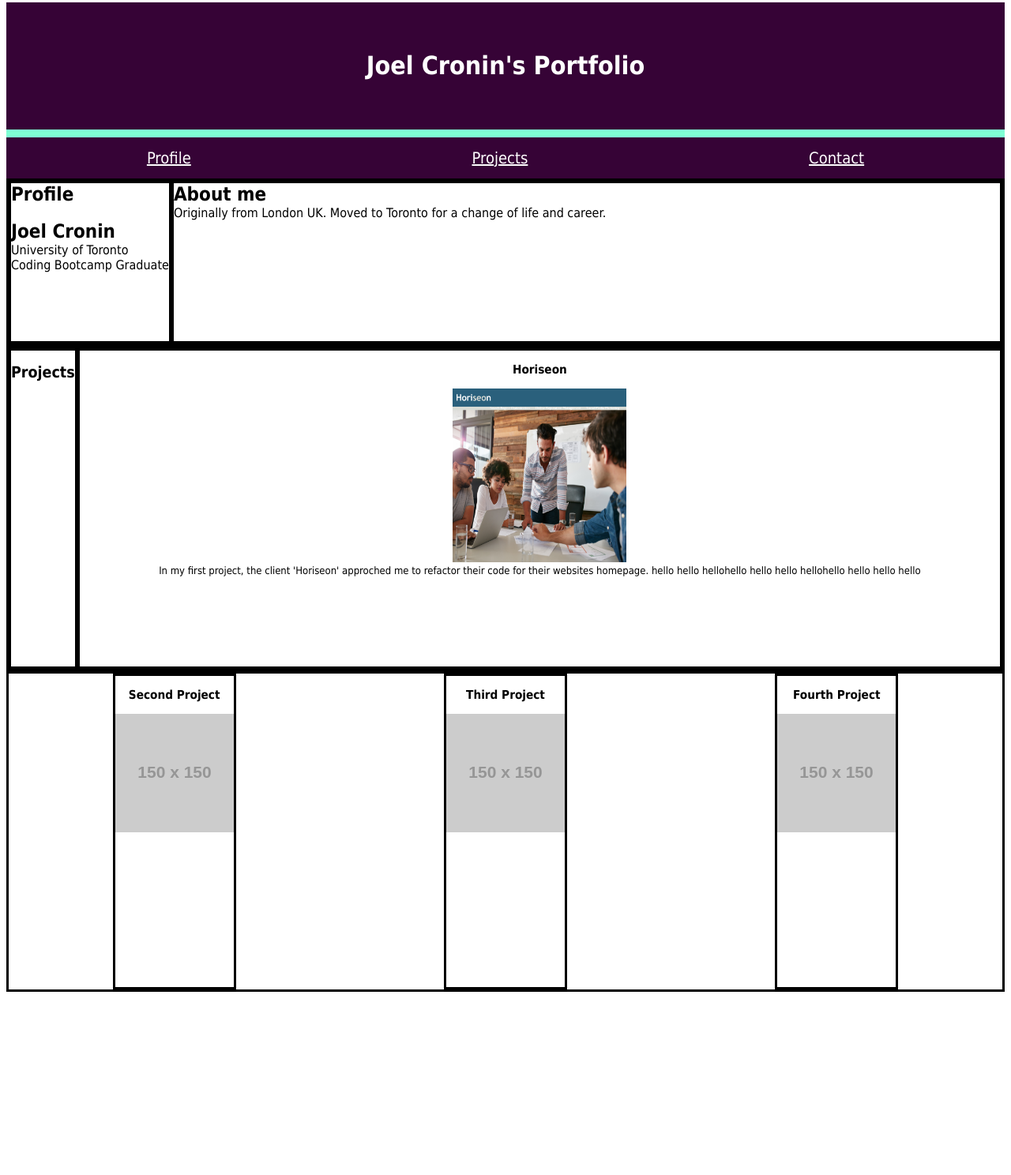
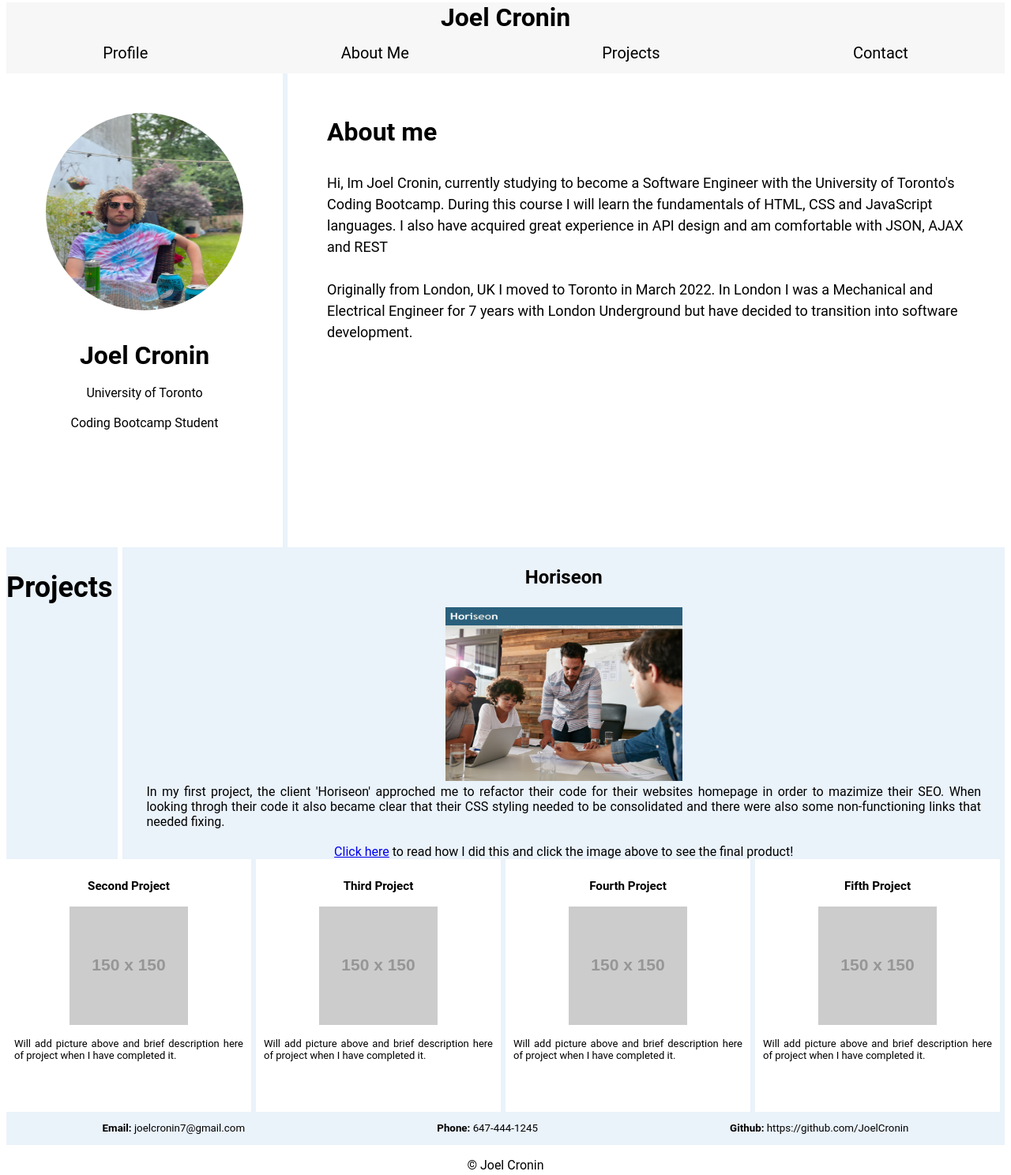
Before and after one commit to JoelCronin/super-meme, a plain HTML site: page index.html in a window 1280 px wide. Shown: the part 5-1493 px from the top of the page at 79% size. Before the commit the page ends 1269 px from the top, so only its background shows below. Drawn offline with Linux system fonts and the light colour scheme; placeholder pictures from the web are drawn by us.

Commit message:
Comments added in CSS and HTML files

```diff
--- a/assets/css/style.css
+++ b/assets/css/style.css
@@ -1,28 +1,31 @@
 *{
-   font-family: Tahoma;
+   font-family: "roboto", sans-serif ;
 }
 
 header {
-  padding: 40px;
-  font-family: Tahoma;
-  background-color: rgb(54, 3, 54);
-  color: #ffffff;
-  border-bottom: 10px solid aquamarine;
+  background-color: #f7f7f7;
+  color: black;
   text-align: center;
+  margin: 0;
+}
+
+h1{
+  margin: 0%;
 }
 
 nav {
   display: flex;
-  font-family: Tahoma;
   font-size: 20px;
-  background-color: rgb(54, 3, 54);
+  background-color: #f7f7f7;
   justify-content: space-around;
+  color: black;
 }
 
 nav a{
-  background-color: rgb(54, 3, 54);
+  background-color: #f7f7f7;
   padding: 14px 20px;
-  color: white;
+  color: black;
+  text-decoration: none;
 }
 
 nav ul {
@@ -30,52 +33,72 @@ nav ul {
 }
 
 .container-1{
-    border: 3px solid black;
-    display:flex;
+    display: flex;
     flex-direction: row;
-    flex-wrap: wrap;
     margin: 0px;
+    background-color: #fff;
 }
 
 .container-1 h2 {
     margin: 0px;
+    font-size: xx-large;
 }
 
 .container-1 p {
   margin: 0px;
 }
 .profile {
-  border: 3px solid black;
-  height: 200px
+  display: flex;
+  flex-direction: column;
+  align-items: center;
+  border-right: #eaf2fa 2px solid;
+  padding: 4px;
+  padding: 50px;
+}
+
+.profPic {
+  height: 250px;
+  width: 250px;
+  border-radius: 50%;
+}
+
+.bio {
+  flex-grow: 1;
+  height: 500px;
+  flex-wrap: wrap;
+  padding: 50px;
+  line-height: 1.5;
+  font-size: large;
+}
+
+.container-2{
+  display:flex;
+  flex-direction: row;
+  font-size: small;
+  background-color: #eaf2fa ;
+}
+
+.title {
+  font-size: x-large;
+}
+
+.projects-section {
+
+border-right: 2px white solid;
+font-size: x-large;
+padding-right: 7px;
 
 }
 
-.bio {
-  border: 3px solid black;
-  height: 200px;
-  flex-grow: 1;
-}
-
-.container-2{
-  border: 3px solid black;
-  display:flex;
-  flex-direction: row;
-  font-size: small;
-}
-
-.projects {
-border: 3px solid black;
-height: 400px
-}
-
 .horiseon {
-border: 3px solid black;
-height: 400px;
 display: flex;
 align-items: center;
 flex-direction: column;
 flex-wrap: wrap;
 flex-grow: 1;
+text-align: justify;
+text-justify: inter-word;
+font-size: medium;
 }
 
 .horiseon p {
@@ -84,44 +107,83 @@ flex-grow: 1;
 
 .first-project {
   height: 220px;
-  width: 220px;
+  width: 300px;
 }
 
 .container-3 {
-  border: 3px solid black;
-  height: 400px;
-  flex-grow: 1;
-  display:flex;
+  display: flex;
   flex-direction: row;
   font-size: small;
   justify-content: space-around;
 }
 
-.second-project{
-  border: 3px solid black;
+.project{
+  display: flex;
+  flex-wrap: wrap;
+  flex-direction: column;
+  justify-content: flex-start;
+  flex-grow: 1;
+  min-height: 300px;
+  align-items: center;
+  padding: 10px;
+  border-right: #eaf2fa solid 2px;
+  width: 25%;
+  text-align: justify;
+  text-justify: inter-word;
 }
 
- .third-project{
-  border: 3px solid black;
+ .project h3{
+   height: 20px;
  }
 
- .fourth-project{
-  border: 3px solid black;
- }
+ .contact {
+  display: flex;
+  font-family: Tahoma;
+  font-size: 20px;
+  background-color: #eaf2fa;
+  justify-content: space-around;
+  font-size: smaller;
+}
 
- h3{
-   text-align: center;
- }
+footer p{
+  text-align: center;
+}
 
+@media screen and (min-width: 992px){
+  /* When viewing on larger monitors the 2px borders were hard to see so increased it to 6px for screens above 992px */
+  .project,
+   .profile
+    {
+    border-right: #eaf2fa solid 6px;
+  }
+
+  .projects-section {
+    border-right: #fff solid 6px;
+  }
+}
 
 @media screen and (max-width: 768px) {
-  /* Use flex-direction to stack the navbar, sidebar, and body */
+  /* Use flex-direction to stack the page elements in a column when viewing on smaller screens */
   nav,
   body,
   .container-1,
-  .container-2 {
+  .container-2,
+  .container-3 {
     display: flex;
     flex-wrap: wrap;
     flex-direction: column;
+    align-items: center;
   }
+
+  /* Borders needed to be adjusted to make sense on smaller screens so removed in some sections and moved from right to bottom on others */
+
+  .projects-section {
+    border: 0
+  }
+  .profile,
+  .project {
+    border-bottom: #eaf2fa solid 2px;
+    border-right: 0;
+  }
+
 }
--- a/index.html
+++ b/index.html
@@ -10,52 +10,75 @@
     <body>
         <main>
             <header class="header">
-                <h1>Joel Cronin's Portfolio</h1>
+                <h1>Joel Cronin</h1>
             </header>
-
+            <!-- Nav bar with links to relevant section on page, stacks in column below 768px -->
             <nav class="navigation">
-                <a href="">Profile</a>
-                <a href="">Projects</a>
-                <a href="">Contact</a>
+                <a href="#profile-id">Profile</a>
+                <a href="#bio-id">About Me</a>
+                <a href="#project-id">Projects</a>
+                <a href="#contact-id">Contact</a>
             </nav>
-
+            <!-- Profile and About me Section -->
             <section class="container-1">
-                <aside class="profile">
-                    <h2>Profile</h2>
-                    <img src="WIN_20220513_19_13_48_Pro.jpg" alt="">
-                    <h2>Joel Cronin</h2>
-                    <p>University of Toronto</p>
-                    <p>Coding Bootcamp Graduate</p>
+                <aside class="profile" id="profile-id">
+                    <img src="assets/images/IMG-20210606-WA0023.jpg" alt="profile-pic" class="profPic"> <br><br>
+                    <h2>Joel Cronin</h2> <br>
+                    <p>University of Toronto</p><br>
+                    <p>Coding Bootcamp Student</p><br>
                 </aside>
-                <section class="bio">
-                    <h2>About me</h2>
-                    <p>Originally from London UK. Moved to Toronto for a change of life and career.</p>
+                <section class="bio" id="bio-id">
+                    <h2>About me</h2><br>
+                    <p>Hi, Im Joel Cronin, currently studying to become a Software Engineer with the University of Toronto's Coding Bootcamp. During this course I will learn the fundamentals of HTML, CSS and JavaScript languages. I also have acquired great experience in API design and am comfortable with JSON, AJAX and REST</p> <br>
+                    <p>Originally from London, UK I moved to Toronto in March 2022. In London I was a Mechanical and Electrical Engineer for 7 years with London Underground but have decided to transition into software development. </p>
                 </section>
             </section>
+            <!-- Displays my first project, with a larger picture than future projects -->
             <section class="container-2">
-                <aside class="projects">
+                <aside class="projects-section" id="project-id">
                     <h2>Projects</h2>
                 </aside>
                 <article class="horiseon">
-                    <h3>Horiseon</h3>
-                    <a href="https://joelcronin.github.io/improved-octo-goggles/"><img src="assets/images/first-project.png" class="first-project" alt="picture of first project"></a>
-                    <p>In my first project, the client 'Horiseon' approched me to refactor their code for their websites homepage. hello hello hellohello hello hello hellohello  hello hello hello</p>
+                    <h3 class="title">Horiseon</h3>
+                    <!-- Image links to deployed application in new window -->
+                    <a href="https://joelcronin.github.io/improved-octo-goggles/" target="_blank"><img src="assets/images/first-project.png" class="first-project" alt="picture of first project"></a>
+                    <p>In my first project, the client 'Horiseon' approched me to refactor their code for their websites homepage in order to mazimize their SEO. When looking throgh their code it also became clear that their CSS styling needed to be consolidated and there were also some non-functioning links that needed fixing.</p> <br>
+                    <!--  Links to the deployed applications readME file, detailing my approach in a new window -->
+                    <p><a href="https://github.com/JoelCronin/improved-octo-goggles/blob/main/README.md" target="_blank">Click here</a> to read how I did this and click the image above to see the final product!</p>
                 </article>
             </section>
             <section class="container-3">
-               <article class="second-project">
+                <!-- Have set up the structure to quickly add future projects as I complete them. Links currently invalid but will add them in when needed too -->
+               <article class="project">
                  <h3>Second Project</h3>
                  <a href="#"><img src="https://via.placeholder.com/150" alt="second project"></a>
+                 <p>Will add picture above and brief description here of project when I have completed it.</p>
                </article>
-               <article class="third-project">
+               <article class="project">
                  <h3>Third Project</h3>
-                 <a href="#"><img src="https://via.placeholder.com/150" alt="second project"></a>
+                 <a href="#"><img src="https://via.placeholder.com/150" alt="third project"></a>
+                 <p>Will add picture above and brief description here of project when I have completed it.</p>
                </article>
-               <article class="fourth-project">
-                <h3>Fourth Project</h3>
-                <a href="#"><img src="https://via.placeholder.com/150" alt="second project"></a>
-            </article>
+               <article class="project">
+                 <h3>Fourth Project</h3>
+                 <a href="#"><img src="https://via.placeholder.com/150" alt="fourth project"></a>
+                 <p>Will add picture above and brief description here of project when I have completed it.</p>
+               </article>
+               <article class="project">
+                 <h3>Fifth Project</h3>
+                 <a href="#"><img src="https://via.placeholder.com/150" alt="fifth project"></a>
+                 <p>Will add picture above and brief description here of project when I have completed it.</p>
+               </article>
             </section>
+            <!-- Contact Section -->
+            <section class="contact" id="contact-id">
+                <p><strong>Email:</strong> joelcronin7@gmail.com</p>
+                <p><strong>Phone:</strong> 647-444-1245</p>
+                <p> <strong>Github: </strong> https://github.com/JoelCronin </p>
+            </section>
+            <footer>
+                <p>© Joel Cronin</p>
+            </footer>
         </main>
     </body>
 </html>
```
Also changed, not shown: assets/images/IMG-20210606-WA0023.jpg (added), assets/images/WIN_20220513_19_13_48_Pro.jpg (added).
